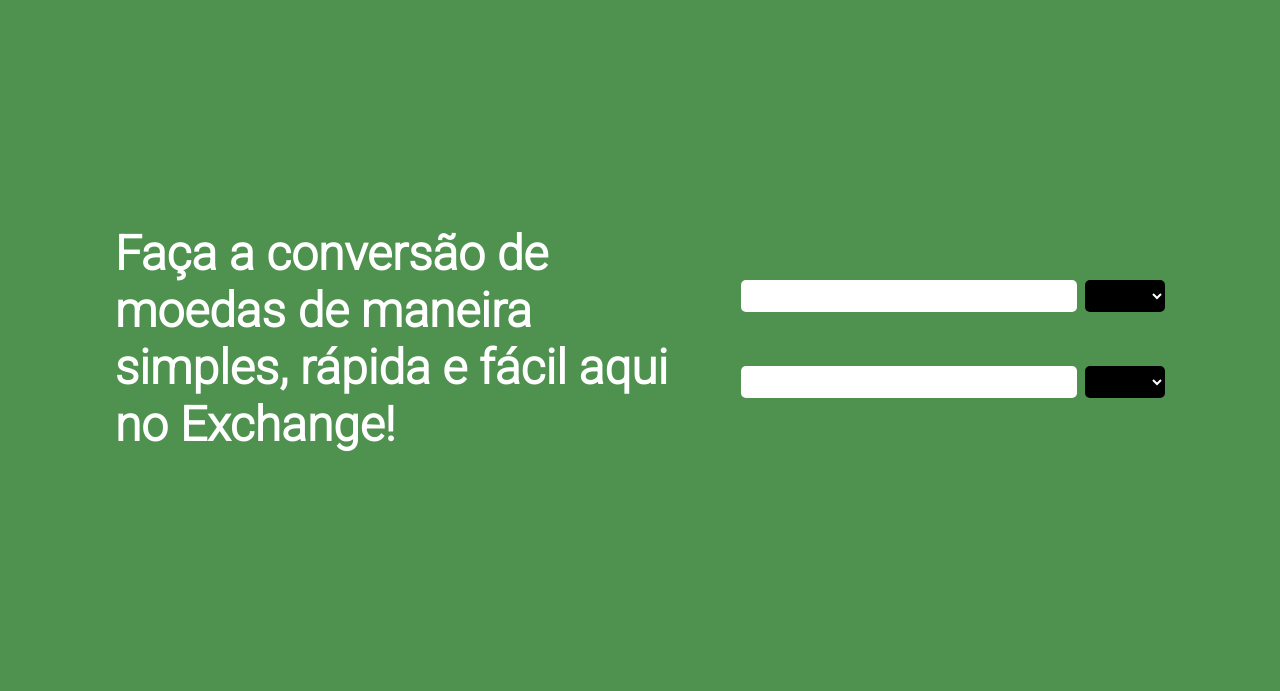
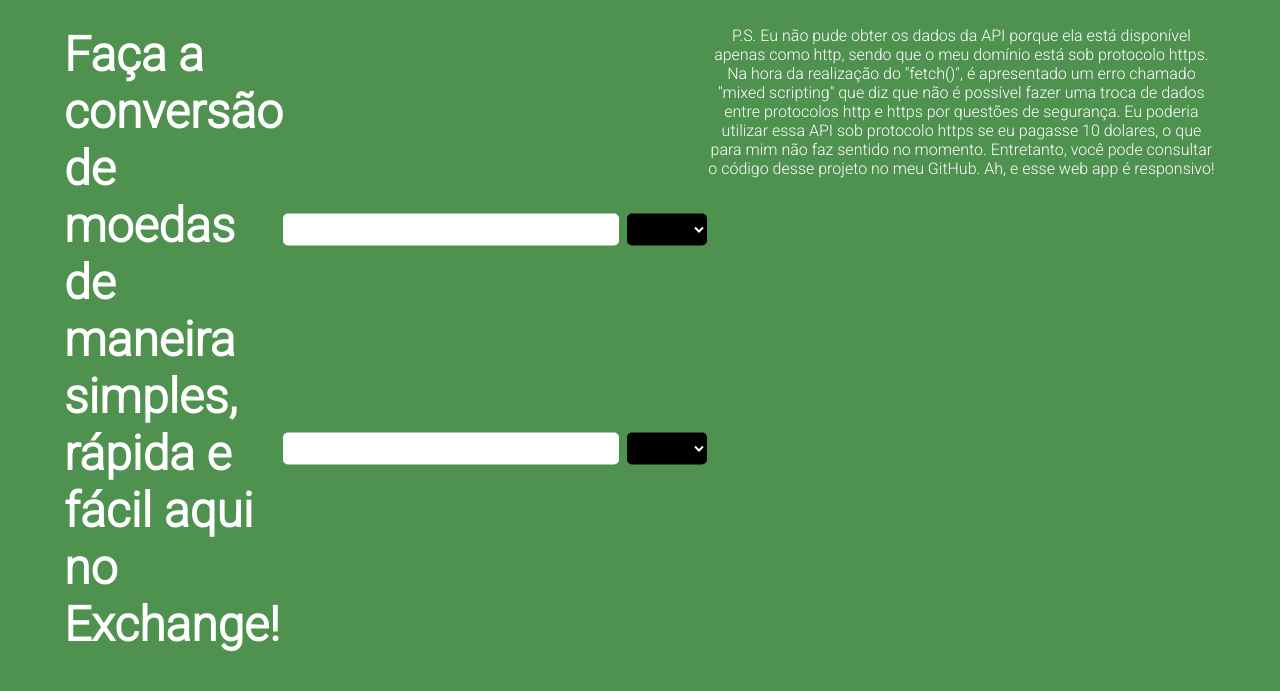
Before and after one commit to catetefelipe/VanillaJS---CurrencyConverter, a plain HTML site: page index.html in a window 1280 px wide. Shown: the part 61-752 px from the top of the page. Drawn offline with Linux system fonts and the light colour scheme; no server answers.

Commit message:
Add files via upload

```diff
--- a/index.html
+++ b/index.html
@@ -7,7 +7,7 @@
     <link rel="stylesheet" href="style.css">
     <link rel="preconnect" href="https://fonts.gstatic.com">
     <link href="https://fonts.googleapis.com/css2?family=Roboto:wght@300&display=swap" rel="stylesheet">
-    <title>Currency Converter</title>
+    <title>Exchange</title>
 </head>
 <body>
     <nav>
@@ -30,6 +30,7 @@
                 </select>
             </div>
         </div>
+        <p>P.S. Eu não pude obter os dados da API porque ela está disponível apenas como http, sendo que o meu domínio está sob protocolo https. Na hora da realização do "fetch()", é apresentado um erro chamado "mixed scripting" que diz que não é possível fazer uma troca de dados entre protocolos http e https por questões de segurança. Eu poderia utilizar essa API sob protocolo https se eu pagasse 10 dolares, o que para mim não faz sentido no momento. Entretanto, você pode consultar o código desse projeto no meu GitHub. Ah, e esse web app é responsivo!</p>
     </main>
 
 
--- a/script.js
+++ b/script.js
@@ -1,6 +1,6 @@
 const input = document.querySelectorAll("input");
 const select = document.querySelectorAll("select");
-const API_URL = "http://data.fixer.io/api/latest?access_key=992c32c0c5eb2f66aa830292376a115e&format=1";
+//const API_URL = "https://data.fixer.io/api/latest?access_key=992c32c0c5eb2f66aa830292376a115e&format=1";
 let html = "";
 
 
@@ -10,7 +10,8 @@
     const data = await res.json();
     const arrKeys = Object.keys(data.rates);
     const rates = data.rates;
-    console.log(rates)
+
+
 
     arrKeys.map(item => {
         return html += `<option value=${item}>${item}</option>`;
```
